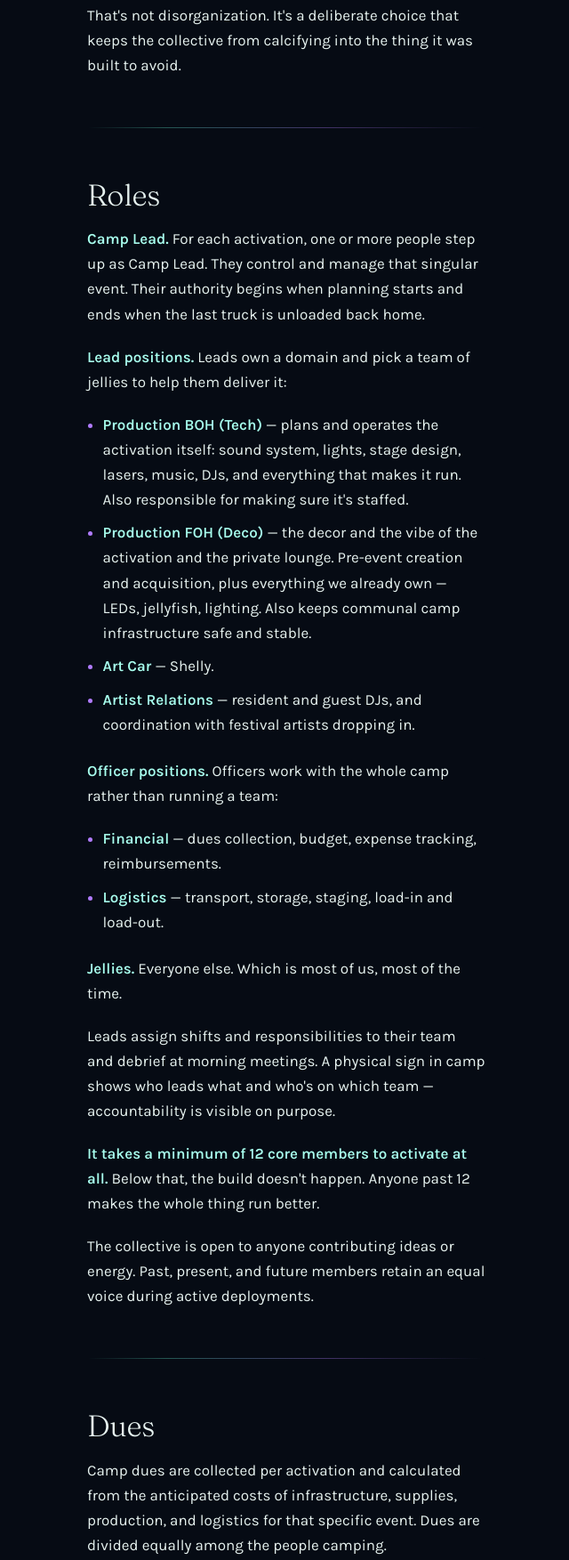
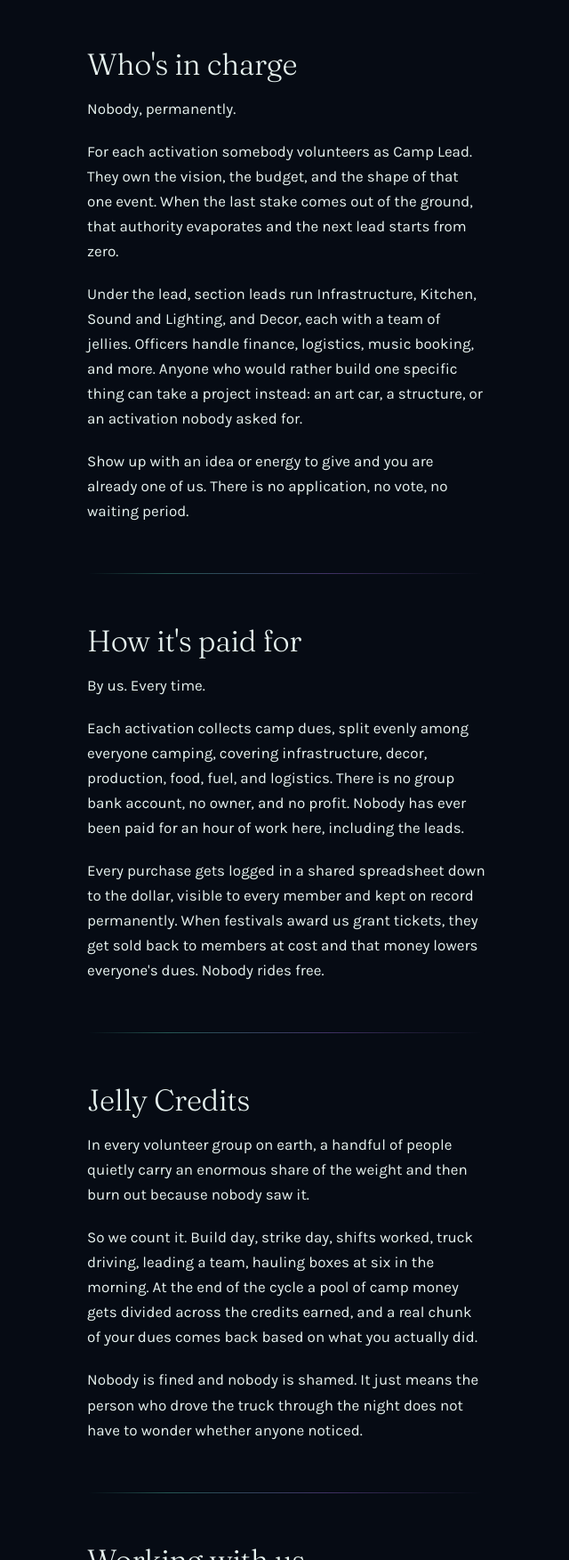
Before and after one commit to Chanksyou/The-Jellyfish-Collective, an Eleventy site: page src/how-it-works.md in a window 1280 px wide. Shown: the part 514-2267 px from the top of the page at 89% size, without its empty margins (318-958 px from the left). Built offline with nearby package versions, Linux system fonts and the light colour scheme; Eleventy itself is replaced by a stand-in of ours; files that its build step writes are made by us from their sources.

Commit message:
Rewrite How It Works page with new copy
Replace the old governance/roles/dues sections with punchier prose
covering leadership, dues, Jelly Credits, and expectations.

```diff
--- a/src/how-it-works.md
+++ b/src/how-it-works.md
@@ -4,111 +4,68 @@ title: How It Works
 tagline: Governance, dues, roles, and what's expected of you.
 ---
 
-## The shape of the thing
+A jellyfish has no brain, no heart, and no spine. It has outlived five mass
+extinctions anyway. We took notes.
 
-The Jellyfish Collective is decentralized and fluid on purpose. There is no
-fixed long-term hierarchy, no permanent board, and no static direction. It
-operates strictly project by project, on a voluntary basis.
-
-That's not disorganization. It's a deliberate choice that keeps the collective
-from calcifying into the thing it was built to avoid.
+No president, no board, no founder collecting rent on an idea. Here is the
+whole machine.
 
 ---
 
-## Roles
+## Who's in charge
 
-**Camp Lead.** For each activation, one or more people step up as Camp Lead.
-They control and manage that singular event. Their authority begins when
-planning starts and ends when the last truck is unloaded back home.
+Nobody, permanently.
 
-**Lead positions.** Leads own a domain and pick a team of jellies to help them
-deliver it:
+For each activation somebody volunteers as Camp Lead. They own the vision,
+the budget, and the shape of that one event. When the last stake comes out of
+the ground, that authority evaporates and the next lead starts from zero.
 
-- **Production BOH (Tech)** — plans and operates the activation itself: sound
-  system, lights, stage design, lasers, music, DJs, and everything that makes
-  it run. Also responsible for making sure it's staffed.
-- **Production FOH (Deco)** — the decor and the vibe of the activation and the
-  private lounge. Pre-event creation and acquisition, plus everything we
-  already own — LEDs, jellyfish, lighting. Also keeps communal camp
-  infrastructure safe and stable.
-- **Art Car** — Shelly.
-- **Artist Relations** — resident and guest DJs, and coordination with
-  festival artists dropping in.
+Under the lead, section leads run Infrastructure, Kitchen, Sound and
+Lighting, and Decor, each with a team of jellies. Officers handle finance,
+logistics, music booking, and more. Anyone who would rather build one
+specific thing can take a project instead: an art car, a structure, or an
+activation nobody asked for.
 
-**Officer positions.** Officers work with the whole camp rather than running a
-team:
-
-- **Financial** — dues collection, budget, expense tracking, reimbursements.
-- **Logistics** — transport, storage, staging, load-in and load-out.
-
-**Jellies.** Everyone else. Which is most of us, most of the time.
-
-Leads assign shifts and responsibilities to their team and debrief at morning
-meetings. A physical sign in camp shows who leads what and who's on which
-team — accountability is visible on purpose.
-
-**It takes a minimum of 12 core members to activate at all.** Below that, the
-build doesn't happen. Anyone past 12 makes the whole thing run better.
-
-The collective is open to anyone contributing ideas or energy. Past, present,
-and future members retain an equal voice during active deployments.
+Show up with an idea or energy to give and you are already one of us. There
+is no application, no vote, no waiting period.
 
 ---
 
-## Dues
+## How it's paid for
 
-Camp dues are collected per activation and calculated from the anticipated
-costs of infrastructure, supplies, production, and logistics for that specific
-event. Dues are divided equally among the people camping.
+By us. Every time.
 
-The collective has no group bank account. Dues are handled by the individuals
-running that activation, and spending is tracked openly against a budget with
-categories for production, infrastructure, and logistics.
+Each activation collects camp dues, split evenly among everyone camping,
+covering infrastructure, decor, production, food, fuel, and logistics. There
+is no group bank account, no owner, and no profit. Nobody has ever been paid
+for an hour of work here, including the leads.
 
-**If you can't pay the full share in cash, say so.** If a member can't devote
-enough time to planning and execution, the group may work out alternative
-contributions — extra dues, expert services, equipment loans. It runs the
-other way too: members who contribute significant time, resources, or
-expertise may be eligible for reduced dues.
+Every purchase gets logged in a shared spreadsheet down to the dollar,
+visible to every member and kept on record permanently. When festivals award
+us grant tickets, they get sold back to members at cost and that money
+lowers everyone's dues. Nobody rides free.
 
 ---
 
-## What's expected of you
+## Jelly Credits
 
-**Participate.** Setup, teardown, and daily operations. Attendance at camp
-meetings and planning sessions is mandatory, and you're expected to bring
-ideas, not just show up to them.
+In every volunteer group on earth, a handful of people quietly carry an
+enormous share of the weight and then burn out because nobody saw it.
 
-**Build.** Everyone helps put up and take down camp infrastructure — tents,
-shade, communal areas. You may be assigned specific tasks based on your skills
-and interests.
+So we count it. Build day, strike day, shifts worked, truck driving, leading
+a team, hauling boxes at six in the morning. At the end of the cycle a pool
+of camp money gets divided across the credits earned, and a real chunk of
+your dues comes back based on what you actually did.
 
-**Take your shift.** Shifts are assigned by Section Leads and posted where
-everyone can see them. Accountability is visible on purpose.
-
-**Communicate.** Openly and respectfully. Collaboration is the default and
-supporting each other is the job.
+Nobody is fined and nobody is shamed. It just means the person who drove the
+truck through the night does not have to wonder whether anyone noticed.
 
 ---
 
-## When things go wrong
+## Working with us
 
-Conflicts get addressed openly and constructively, through dialogue and
-mediation.
+If you are thinking about camping with us, fair warning: this is a
+participation camp, not a hotel. Everyone builds, everyone takes a shift,
+everyone helps tear down. That is the whole deal, and it is why it works.
 
-Every voice matters, and resolving a problem matters more than avoiding an
-uncomfortable conversation. Each member is responsible for raising concerns as
-soon as it's practical, and for receiving feedback from others productively.
-Camp leadership will help mediate and make sure everyone feels heard.
-
----
-
-## Before every activation
-
-Every member reviews and signs off on:
-
-1. Camp Expectations and Responsibilities
-2. Jellyfish Camp Safety Guidelines
-3. Consent — including the "Tea and Consent" video
-
-The attestation isn't a formality. If you haven't read them, read them.
+We drift. We do not sink.
```
